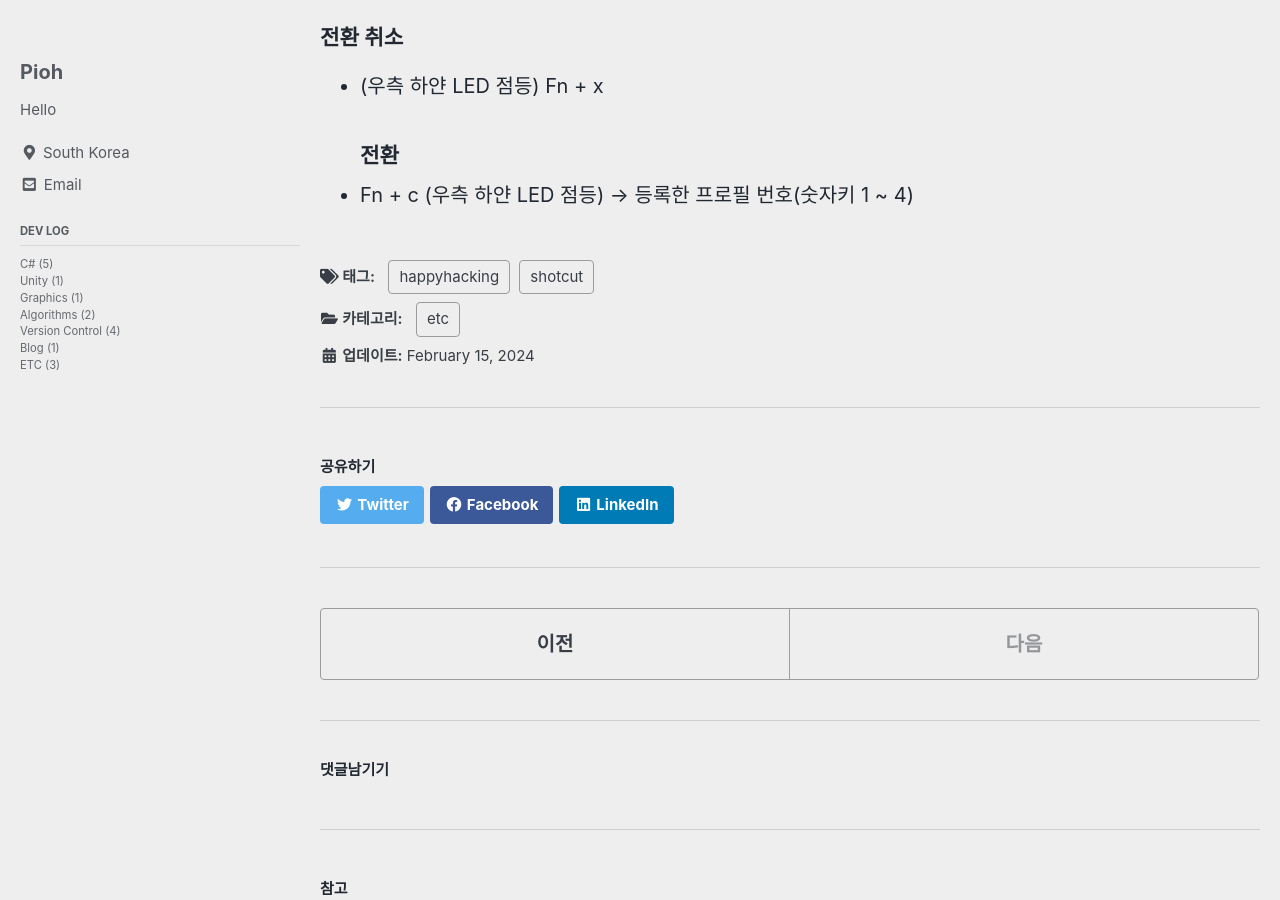
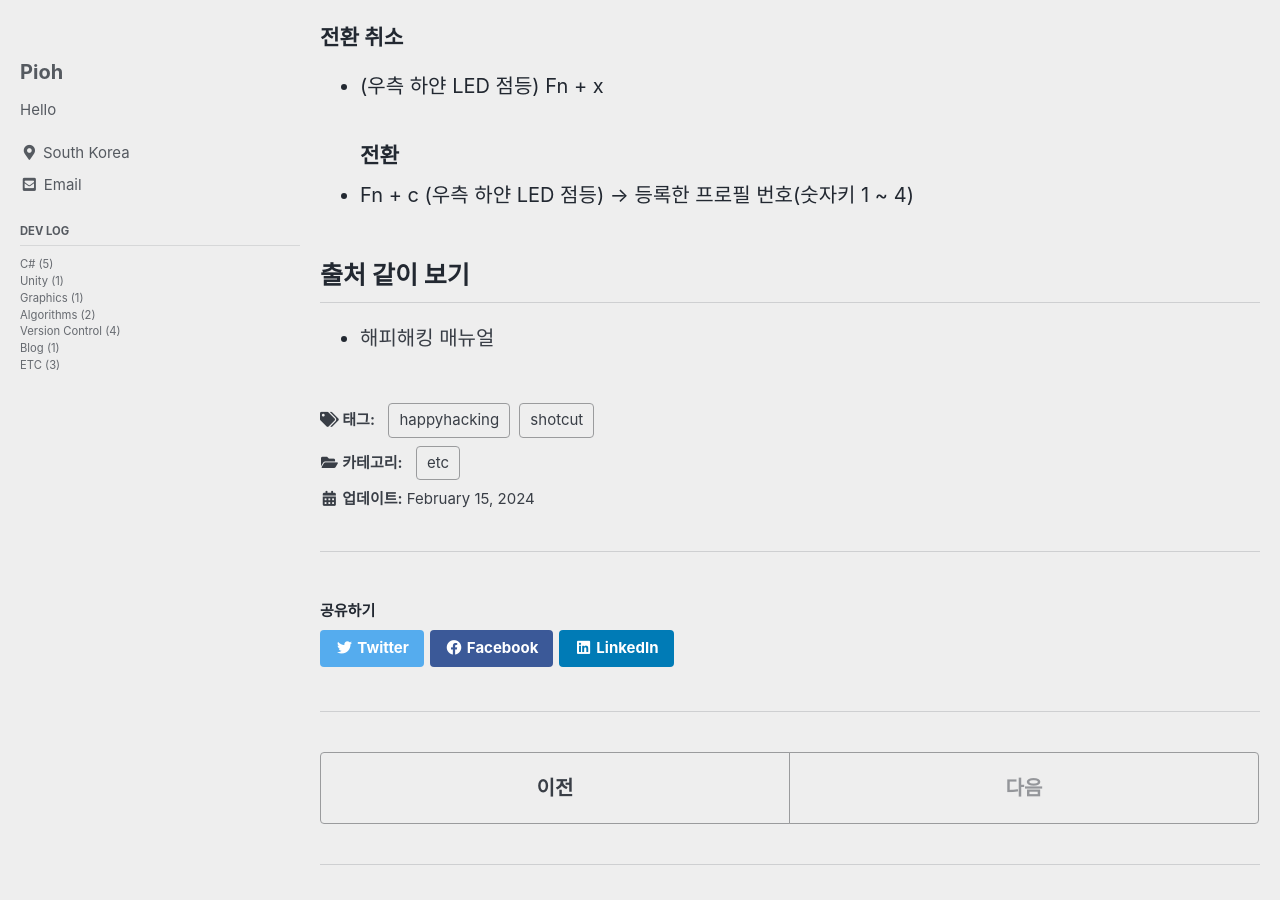
Before and after one commit to devpioh/devpioh.github.io, a Jekyll site: the page built from _posts/Devlog/Etc/2024-02-15-happyhacking-shotcut.md, in a window 1280 px wide and 900 px high, scrolled down 1032 px. Built offline with Jekyll 4.4.1, drawn with Linux system fonts in a browser that asks for light colours; cached includes are drawn as plain includes; some web fonts are replaced; comment, search, counter and statistics services are not loaded.

Commit message:
happyhacking shotcut 2:

```diff
--- a/_posts/Devlog/Etc/2024-02-15-happyhacking-shotcut.md
+++ b/_posts/Devlog/Etc/2024-02-15-happyhacking-shotcut.md
@@ -30,3 +30,7 @@ tag:
 - (우측 하얀 LED 점등) Fn + x
 #### 전환
 - Fn + c (우측 하얀 LED 점등) -> 등록한 프로필 번호(숫자키 1 ~ 4)
+
+
+## 출처 같이 보기
+- <a href="https://happyhackingkb.com/manual/studio/ug-us/en/ug/topic/index.html">해피해킹 매뉴얼</a>
```
